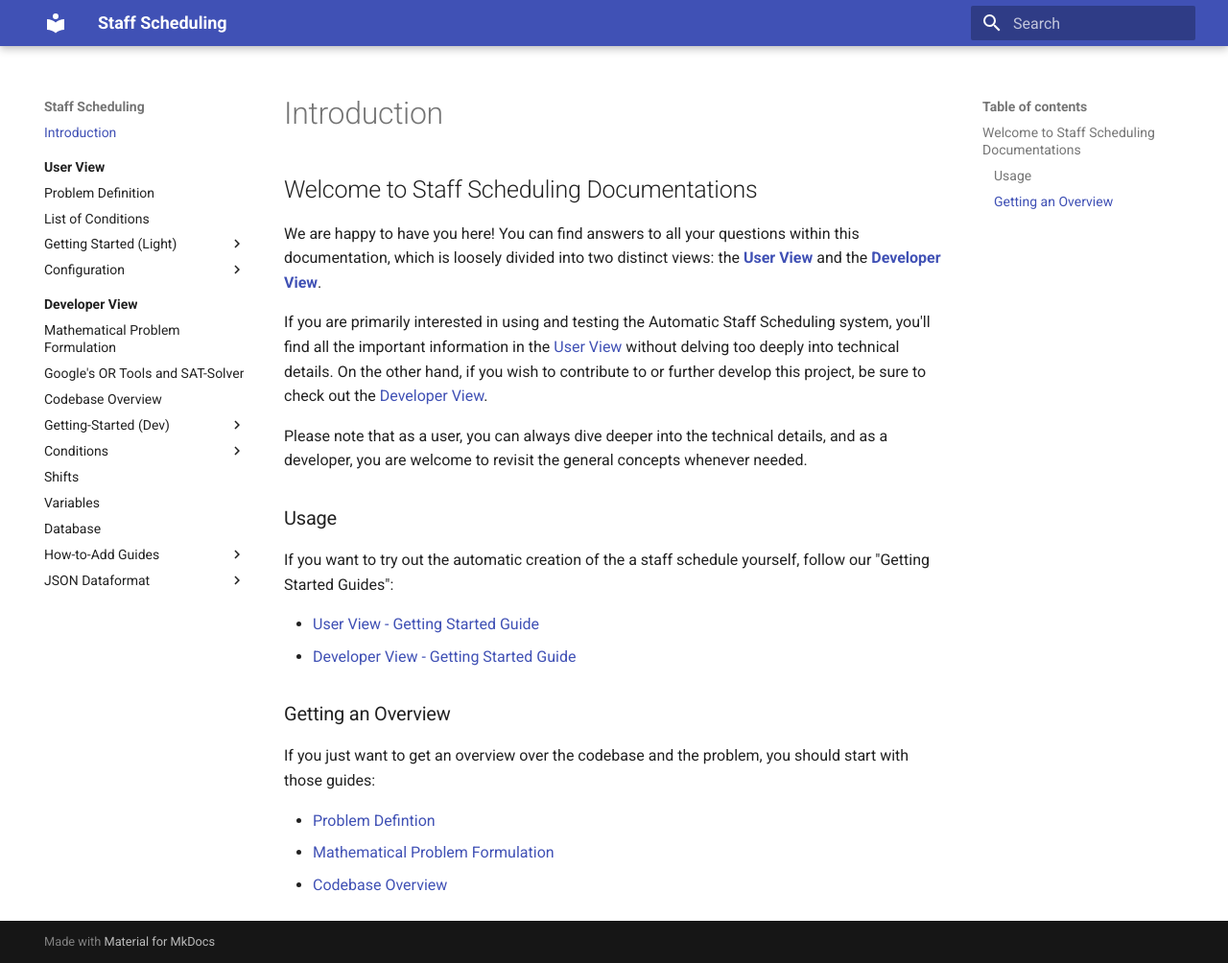
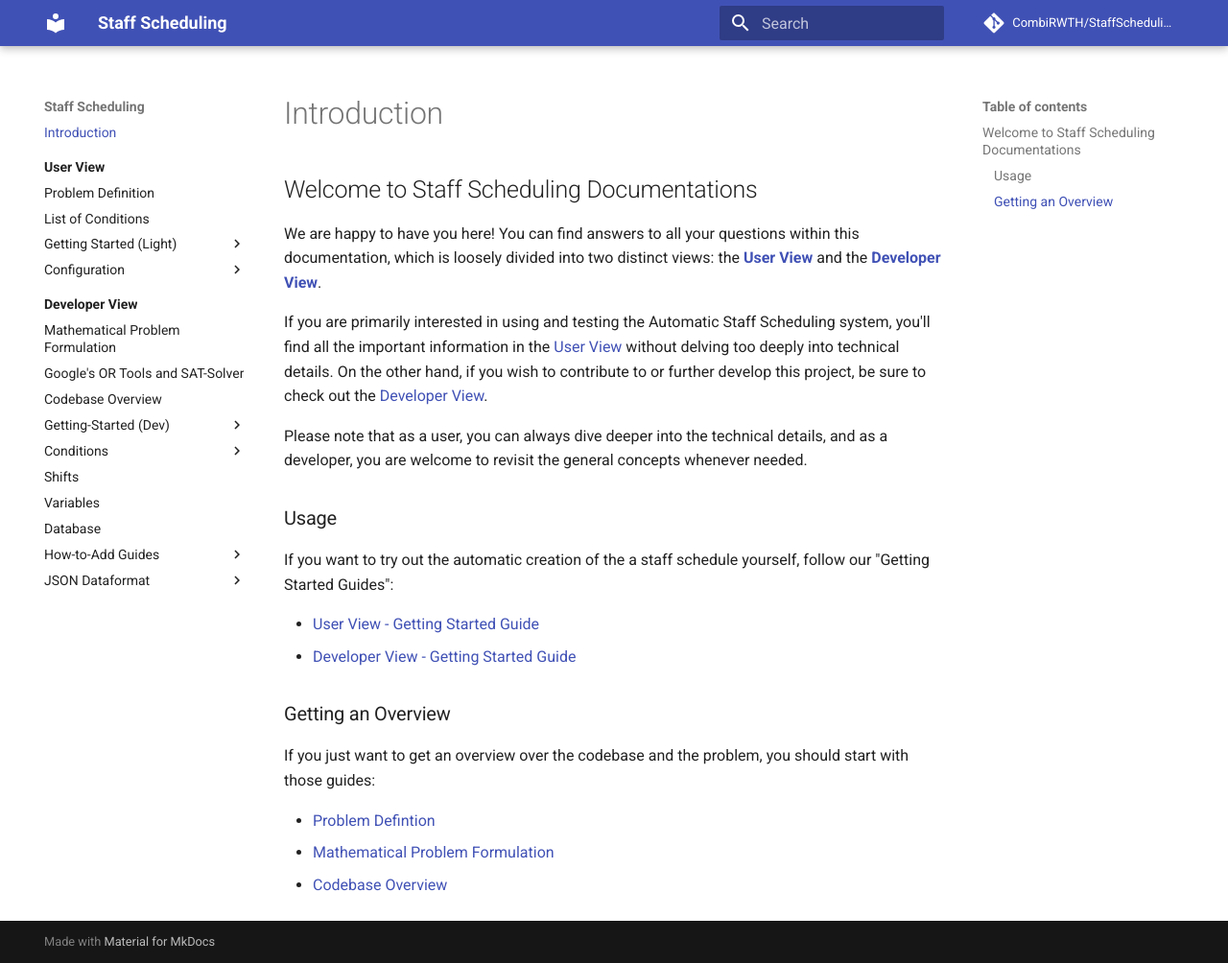
Before and after one commit to CombiRWTH/StaffScheduling, an MkDocs documentation site: the page built from docs/index.md, in a window 1280 px wide and 1004 px high. Shown: the whole window at 96% size. Built offline with MkDocs 1.6.1 and Material for MkDocs 9.7.7, drawn with Linux system fonts in a browser that asks for light colours; comment, search, counter and statistics services are not loaded.

Commit message:
feat: add repo information to docs

```diff
--- a/mkdocs.yml
+++ b/mkdocs.yml
@@ -1,4 +1,8 @@
 site_name: Staff Scheduling
+site_url: https://combirwth.github.io/StaffScheduling/
+repo_url: https://github.com/CombiRWTH/StaffScheduling/
+repo_name: CombiRWTH/StaffScheduling
+
 
 nav:
   - Introduction: index.md
```
